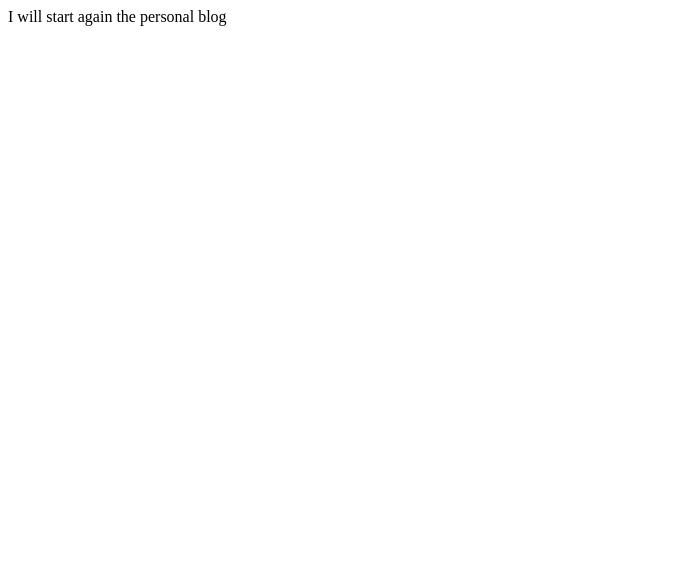
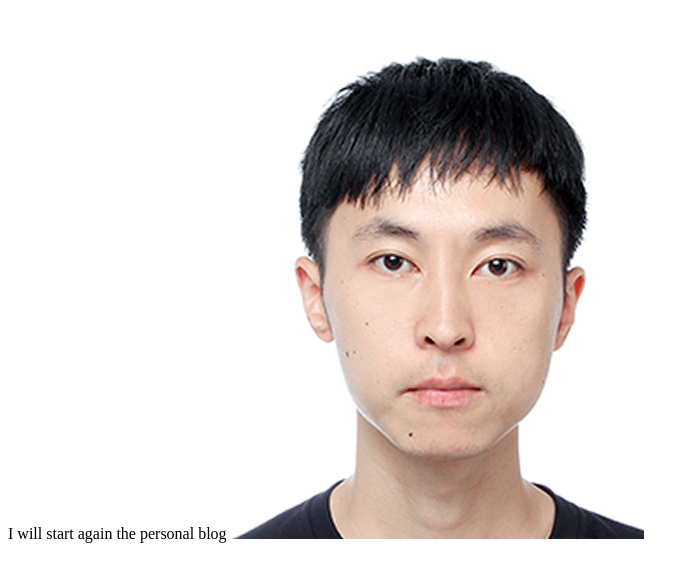
Before and after one commit to jimmy-adams/jihuidong.github.io, a plain HTML site: page index.html in a window 1280 px wide. Shown: the whole page, without its empty margins (0-699 px from the left). Drawn offline with Linux system fonts and the light colour scheme.

Commit message:
Update index.html

```diff
--- a/index.html
+++ b/index.html
@@ -1,4 +1,5 @@
 <html>
   <title>Hello World</title>
   I will start again the personal blog
+  <img src="35x45德国.jpg"></img>
 </html>
```
